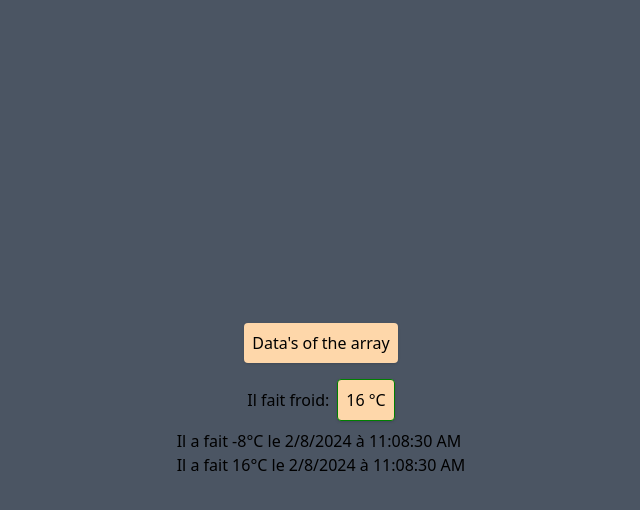
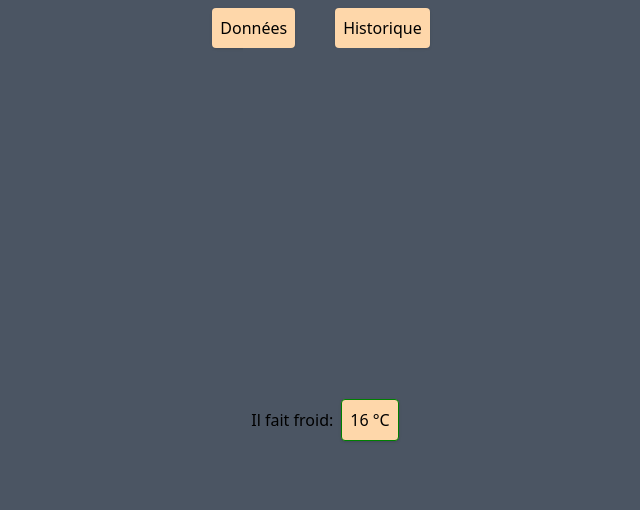
Before and after one commit to Zeta002/js-tp, a website: page td1/index.html in a window 1280 px wide. Shown: the whole page, without its empty margins (319-959 px from the left). Drawn offline with Linux system fonts and the light colour scheme.

Commit message:
TD 2 continuation

```diff
--- a/td1/index.html
+++ b/td1/index.html
@@ -7,22 +7,32 @@
     <link rel="stylesheet" href="../output.css">
     <link rel="stylesheet" href="style.css">
 </head>
-<body class="flex flex-col bg-gray-600 justify-center items-center h-screen gap-2">
+<body class="flex flex-col bg-gray-600
+justify-center items-center h-screen p-2">
 
-<label for="data" class="p-2 bg-orange-200 rounded shadow">Data's of the array</label>
+<nav id="tabs" class="flex flex-row gap-10">
+    <button id="tab-data-btn" class="p-2 bg-orange-200 rounded shadow">Données</button>
+    <button id="tab-hist-btn" class="p-2 bg-orange-200 rounded shadow">Historique</button>
+</nav>
+
+<!--<button id="swap" class="p-2 bg-orange-200 rounded shadow">Passer d'un affichage à l'autre</button>-->
+
+<!--<label for="data" class="p-2 bg-orange-200 rounded shadow">Data's of the array</label>-->
+
+<main id="main-container" class="flex flex-col bg-gray-600 justify-center items-center h-screen gap-2">
+    <section id="data-container" class="flex flex-row gap-2">
         <p id="message"></p>
-<section id="data-container" class="flex flex-row gap-2">
         <span id="temp-state" class="self-center"></span>
-    <p id="data" class="bg-orange-200 rounded shadow p-2 hidden" aria-live="assertive">
+        <p id="data" class="bg-orange-200 rounded shadow p-2 hidden" aria-live="assertive" role="alert">
             <abbr id="abbr-celsius" title="Degré Celsius">
                 °C
             </abbr>
         </p>
     </section>
-<div>
-    <span id="hist" class="hidden" aria-live="assertive">
-    </span>
-</div>
+    <section id="hist-container" class="hidden">
+        <span id="hist" class="hidden" aria-live="assertive"></span>
+    </section>
+</main>
 
 </body>
 </html>
```
Also changed, not shown: td1/main.js (+18 -2 lines). Lines whose indentation alone changed are shown as unchanged.
